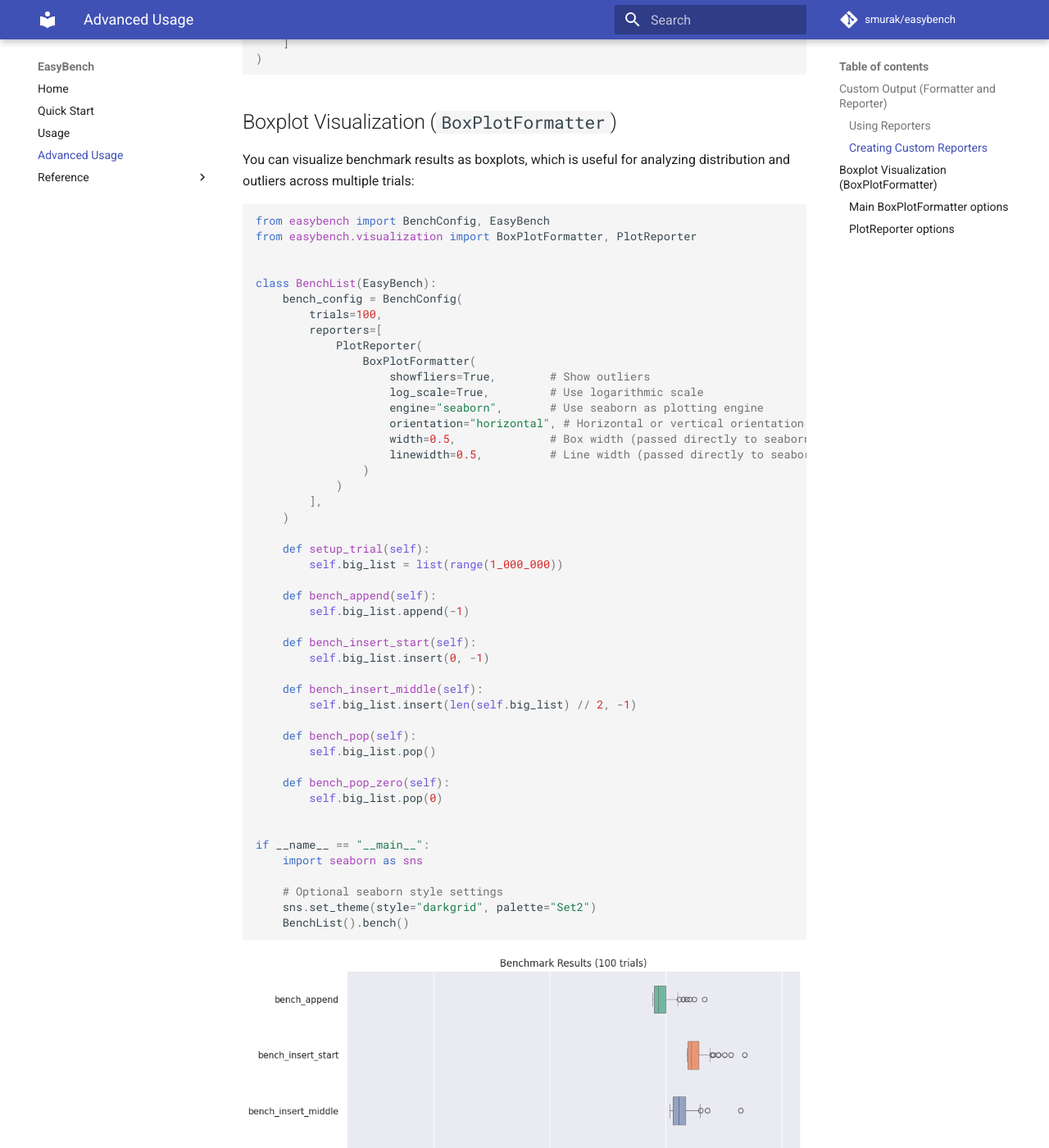
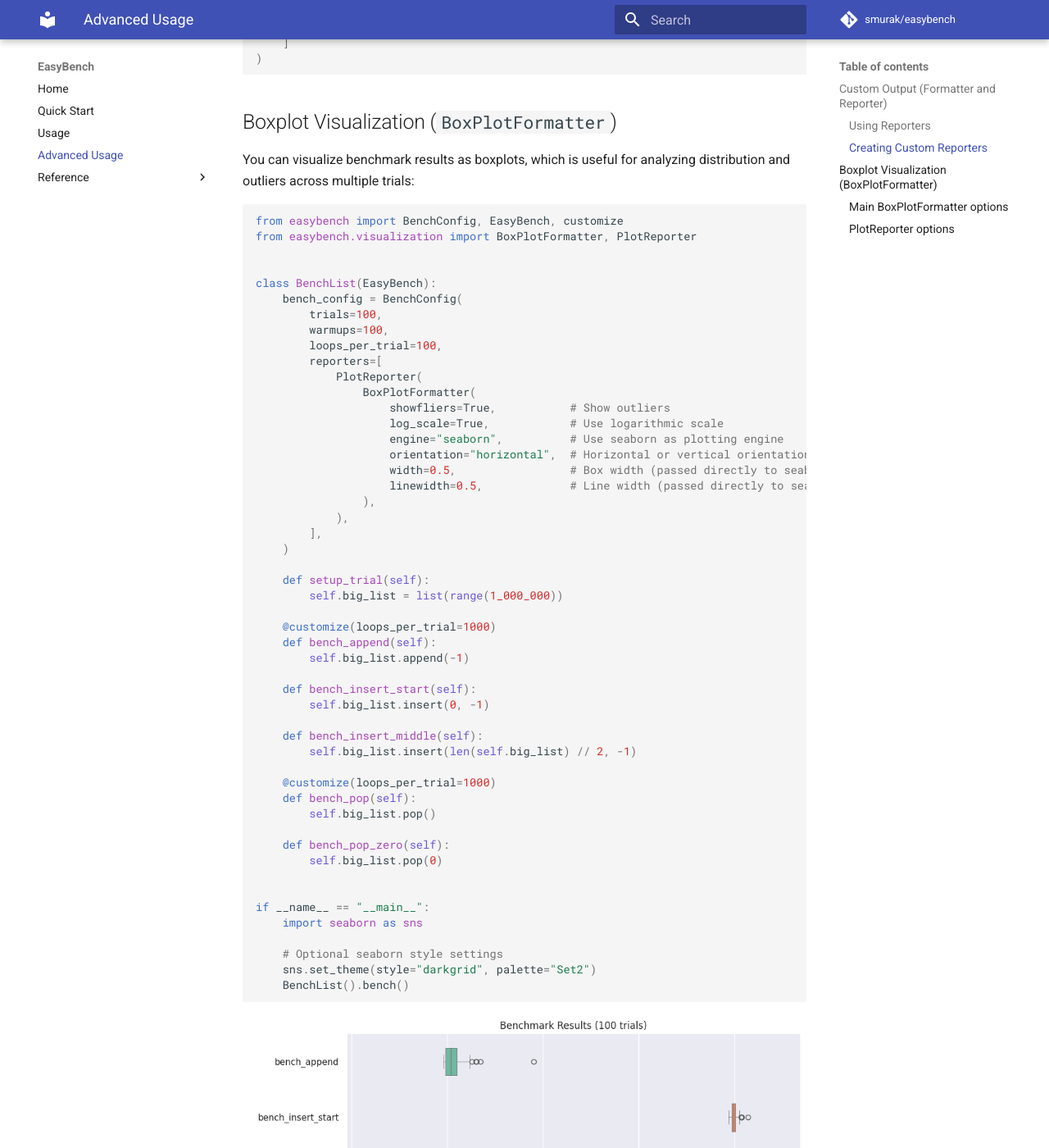
Before and after one commit to smurak/easybench, an MkDocs documentation site: the page built from docs/advanced.md, in a window 1280 px wide and 1400 px high, scrolled down 1802 px. Shown: the whole window at 82% size. Built offline with MkDocs 1.6.1 and Material for MkDocs 9.7.7, drawn with Linux system fonts in a browser that asks for light colours; comment, search, counter and statistics services are not loaded.

Commit message:
feat: enhance benchmarking accuracy with loops_per_trial parameter and update visualizations

````diff
--- a/docs/advanced.md
+++ b/docs/advanced.md
@@ -83,30 +83,33 @@ bench_config = BenchConfig(
 You can visualize benchmark results as boxplots, which is useful for analyzing distribution and outliers across multiple trials:
 
 ```python
-from easybench import BenchConfig, EasyBench
+from easybench import BenchConfig, EasyBench, customize
 from easybench.visualization import BoxPlotFormatter, PlotReporter
 
 
 class BenchList(EasyBench):
     bench_config = BenchConfig(
         trials=100,
+        warmups=100,
+        loops_per_trial=100,
         reporters=[
             PlotReporter(
                 BoxPlotFormatter(
-                    showfliers=True,        # Show outliers
-                    log_scale=True,         # Use logarithmic scale
-                    engine="seaborn",       # Use seaborn as plotting engine
-                    orientation="horizontal", # Horizontal or vertical orientation
-                    width=0.5,              # Box width (passed directly to seaborn's boxplot)
-                    linewidth=0.5,          # Line width (passed directly to seaborn's boxplot)
-                )
-            )
+                    showfliers=True,           # Show outliers
+                    log_scale=True,            # Use logarithmic scale
+                    engine="seaborn",          # Use seaborn as plotting engine
+                    orientation="horizontal",  # Horizontal or vertical orientation
+                    width=0.5,                 # Box width (passed directly to seaborn's boxplot)
+                    linewidth=0.5,             # Line width (passed directly to seaborn's boxplot)
+                ),
+            ),
         ],
     )
 
     def setup_trial(self):
         self.big_list = list(range(1_000_000))
 
+    @customize(loops_per_trial=1000)
     def bench_append(self):
         self.big_list.append(-1)
 
@@ -116,6 +119,7 @@ class BenchList(EasyBench):
     def bench_insert_middle(self):
         self.big_list.insert(len(self.big_list) // 2, -1)
 
+    @customize(loops_per_trial=1000)
     def bench_pop(self):
         self.big_list.pop()
 
````
Also changed, not shown: README-pypi.md (+10 -3 lines), README.md (+10 -3 lines), README_ja.md (+9 -8 lines), docs/usage.md (+3 -0 lines), images/visualization_boxplot.png, images/visualization_lineplot.png.
